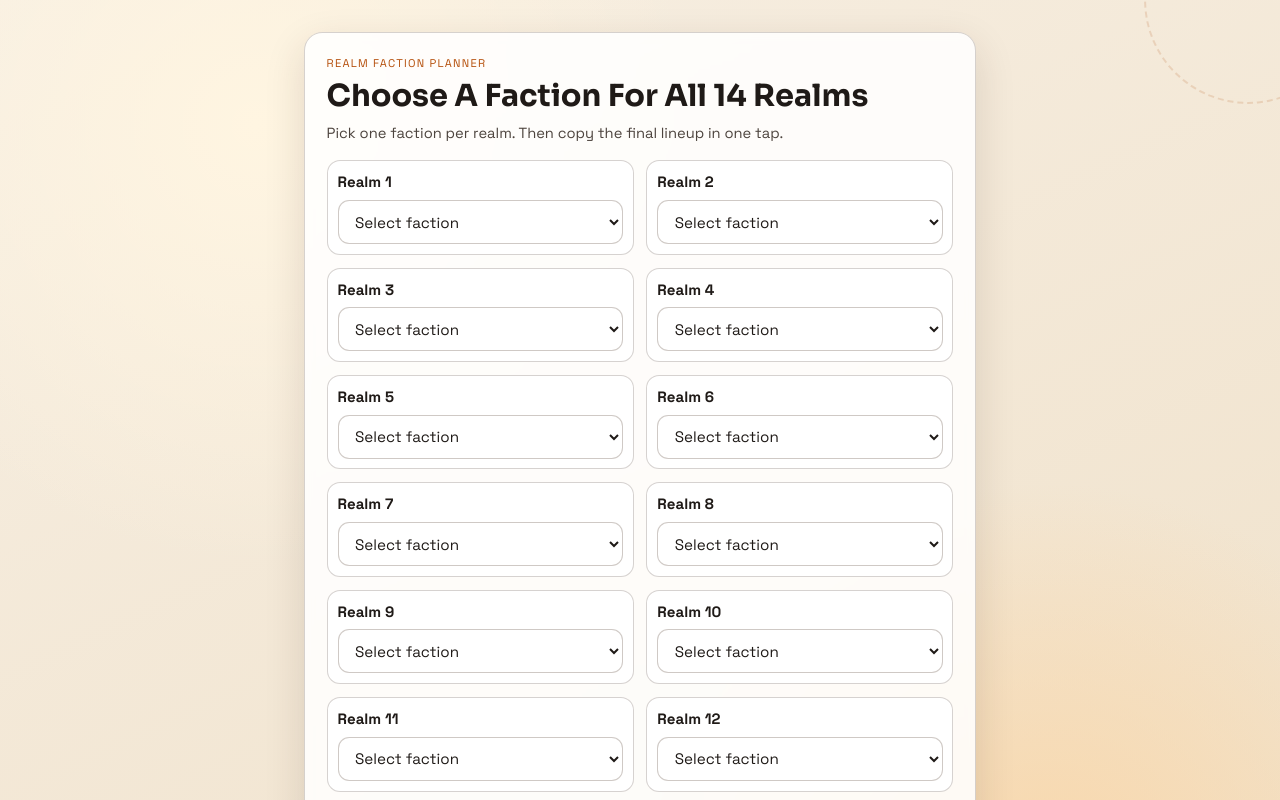
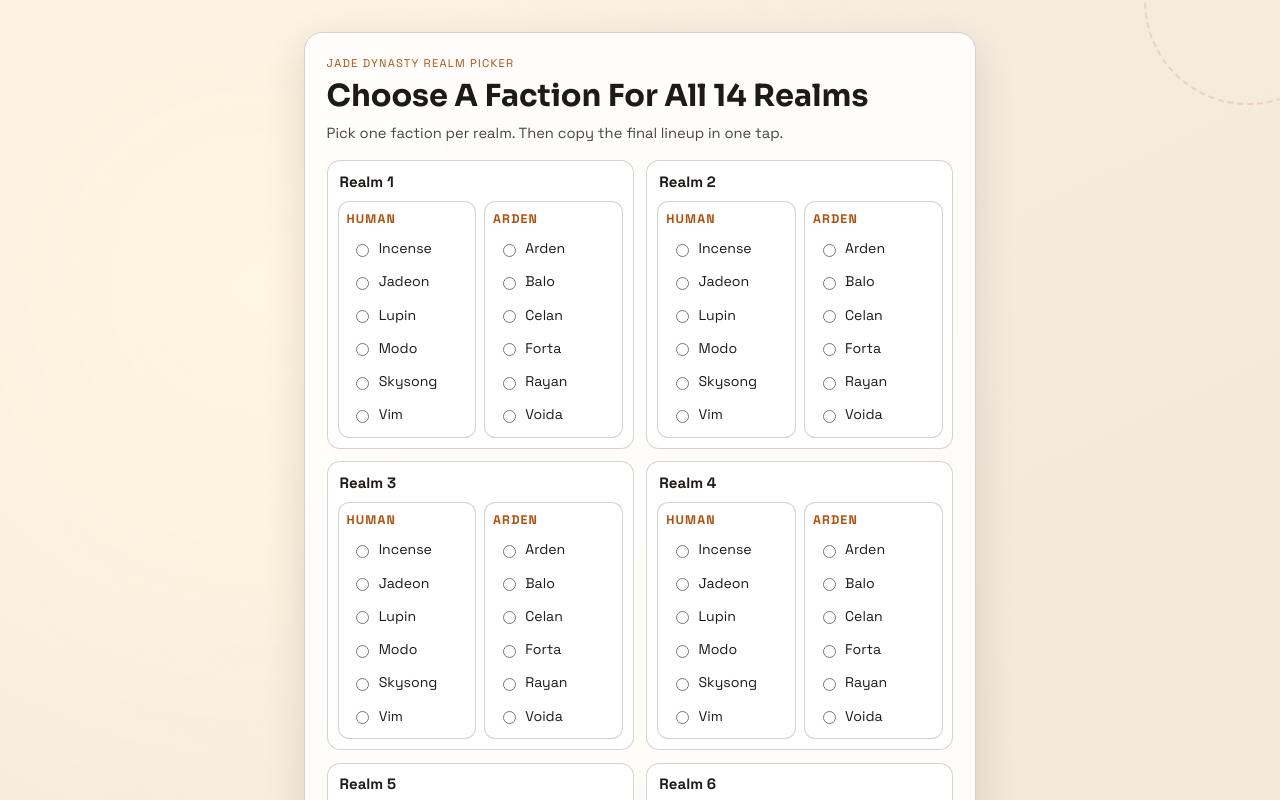
Before and after one commit to phiter/viles, a React (Vite) app: page / in a window 1280 px wide. Shown: the top 800 px of the page. Built offline with nearby package versions, Linux system fonts and the light colour scheme.

Commit message:
use radio instead of select, add background completion status

```diff
--- a/src/App.css
+++ b/src/App.css
@@ -63,6 +63,7 @@
   position: relative;
   z-index: 1;
   animation: rise 350ms ease-out;
+  user-select: none;
 }
 
 .header h1 {
@@ -101,33 +102,70 @@
   border-radius: 0.82rem;
   border: 1px solid var(--border);
   background: var(--surface-strong);
+  transition: background-color 160ms ease, border-color 160ms ease;
 }
 
-.realm-row label {
-  display: grid;
-  gap: 0.4rem;
+.realm-row.completed {
+  background: linear-gradient(135deg, rgba(211, 107, 34, 0.1), rgba(211, 107, 34, 0.04));
+  border-color: rgba(181, 79, 11, 0.28);
+}
+
+.realm-fieldset {
+  border: 0;
+  margin: 0;
+  padding: 0;
 }
 
 .realm-title {
   font-weight: 700;
   font-size: 0.94rem;
   color: var(--ink);
+  margin-bottom: 0.45rem;
 }
 
-.realm-row select {
-  width: 100%;
-  border-radius: 0.7rem;
-  border: 1px solid rgba(55, 31, 15, 0.24);
-  padding: 0.65rem 0.78rem;
-  font-size: 0.95rem;
-  font-family: 'Space Grotesk', 'Trebuchet MS', sans-serif;
+.faction-columns {
+  display: grid;
+  grid-template-columns: repeat(2, minmax(0, 1fr));
+  gap: 0.5rem;
+}
+
+.faction-column {
+  border: 1px solid var(--border);
+  border-radius: 0.72rem;
+  padding: 0.5rem;
   background: #fff;
+}
+
+.faction-heading {
+  margin: 0 0 0.4rem;
+  font-size: 0.78rem;
+  text-transform: uppercase;
+  letter-spacing: 0.09em;
+  color: var(--accent-strong);
+  font-weight: 700;
+}
+
+.radio-list {
+  display: grid;
+  gap: 0.36rem;
+}
+
+.radio-option {
+  display: flex;
+  align-items: center;
+  gap: 0.4rem;
+  border-radius: 0.5rem;
+  padding: 0.2rem 0.3rem;
+  font-size: 0.88rem;
   color: var(--ink);
 }
 
-.realm-row select:focus {
-  outline: 2px solid rgba(211, 107, 34, 0.34);
-  outline-offset: 2px;
+.radio-option input {
+  accent-color: var(--accent-strong);
+}
+
+.radio-option.selected {
+  background: rgba(211, 107, 34, 0.12);
 }
 
 .footer {
--- a/src/App.tsx
+++ b/src/App.tsx
@@ -1,7 +1,7 @@
 import { useMemo, useState } from 'react'
 import './App.css'
 
-const HUMAN_FACTIONS = ['Incense Mage', 'Jadeon', 'Lupin', 'Modo', 'Skysong', 'Vim']
+const HUMAN_FACTIONS = ['Incense', 'Jadeon', 'Lupin', 'Modo', 'Skysong', 'Vim']
 const ARDEN_FACTIONS = ['Arden', 'Balo', 'Celan', 'Forta', 'Rayan', 'Voida']
 const REALM_COUNT = 14
 const REALMS = Array.from({ length: REALM_COUNT }, (_, index) => index + 1)
@@ -85,38 +85,63 @@ function App() {
 
       <section className="card">
         <header className="header">
-          <p className="eyebrow">Realm Faction Planner</p>
+          <p className="eyebrow">Jade Dynasty Realm Picker</p>
           <h1>Choose A Faction For All 14 Realms</h1>
           <p className="subtext">Pick one faction per realm. Then copy the final lineup in one tap.</p>
         </header>
 
         <ul className="realm-list" aria-label="Realm faction picks">
           {REALMS.map((realmNumber) => (
-            <li className="realm-row" key={realmNumber}>
-              <label>
-                <span className="realm-title">Realm {realmNumber}</span>
-                <select
-                  value={realmSelections[realmNumber - 1]}
-                  onChange={(event) => setSelectionForRealm(realmNumber, event.target.value)}
-                  aria-label={`Realm ${realmNumber} faction`}
-                >
-                  <option value="">Select faction</option>
-                  <optgroup label="Human">
-                    {HUMAN_FACTIONS.map((faction) => (
-                      <option key={`${realmNumber}-human-${faction}`} value={faction}>
-                        {faction}
-                      </option>
-                    ))}
-                  </optgroup>
-                  <optgroup label="Arden">
-                    {ARDEN_FACTIONS.map((faction) => (
-                      <option key={`${realmNumber}-arden-${faction}`} value={faction}>
-                        {faction}
-                      </option>
-                    ))}
-                  </optgroup>
-                </select>
-              </label>
+            <li
+              className={`realm-row ${realmSelections[realmNumber - 1] ? 'completed' : ''}`}
+              key={realmNumber}
+            >
+              <fieldset className="realm-fieldset">
+                <legend className="realm-title">Realm {realmNumber}</legend>
+                <div className="faction-columns">
+                  <section className="faction-column" aria-label={`Realm ${realmNumber} Human factions`}>
+                    <p className="faction-heading">Human</p>
+                    <div className="radio-list">
+                      {HUMAN_FACTIONS.map((faction) => (
+                        <label
+                          className={`radio-option ${realmSelections[realmNumber - 1] === faction ? 'selected' : ''}`}
+                          key={`${realmNumber}-human-${faction}`}
+                        >
+                          <input
+                            type="radio"
+                            name={`realm-${realmNumber}`}
+                            value={faction}
+                            checked={realmSelections[realmNumber - 1] === faction}
+                            onChange={(event) => setSelectionForRealm(realmNumber, event.target.value)}
+                          />
+                          <span>{faction}</span>
+                        </label>
+                      ))}
+                    </div>
+                  </section>
+
+                  <section className="faction-column" aria-label={`Realm ${realmNumber} Arden factions`}>
+                    <p className="faction-heading">Arden</p>
+                    <div className="radio-list">
+                      {ARDEN_FACTIONS.map((faction) => (
+                        <label
+                          className={`radio-option ${realmSelections[realmNumber - 1] === faction ? 'selected' : ''}`}
+                          key={`${realmNumber}-arden-${faction}`}
+                        >
+                          <input
+                            type="radio"
+                            name={`realm-${realmNumber}`}
+                            value={faction}
+                            checked={realmSelections[realmNumber - 1] === faction}
+                            onChange={(event) => setSelectionForRealm(realmNumber, event.target.value)}
+                          />
+                          <span>{faction}</span>
+                        </label>
+                      ))}
+                    </div>
+                  </section>
+                </div>
+              </fieldset>
             </li>
           ))}
         </ul>
@@ -124,10 +149,10 @@ function App() {
         <footer className="footer">
           <div className="button-row">
             <button type="button" onClick={copySelections} disabled={!hasAnySelection}>
-              Copy Realms
+              Copy list
             </button>
             <button type="button" onClick={shareToDiscord} disabled={!hasAnySelection}>
-              Share To Discord
+              Share
             </button>
           </div>
           {!hasAnySelection && <p className="hint">Choose at least one realm to copy or share.</p>}
@@ -135,7 +160,6 @@ function App() {
           {copyState === 'failed' && (
             <p className="hint error">Copy failed. Check browser permissions and try again.</p>
           )}
-          {shareState === 'shared' && <p className="hint success">Shared. Pick Discord from the share sheet.</p>}
           {shareState === 'failed' && (
             <p className="hint error">Share unavailable on this browser/device. Use Copy instead.</p>
           )}
```
